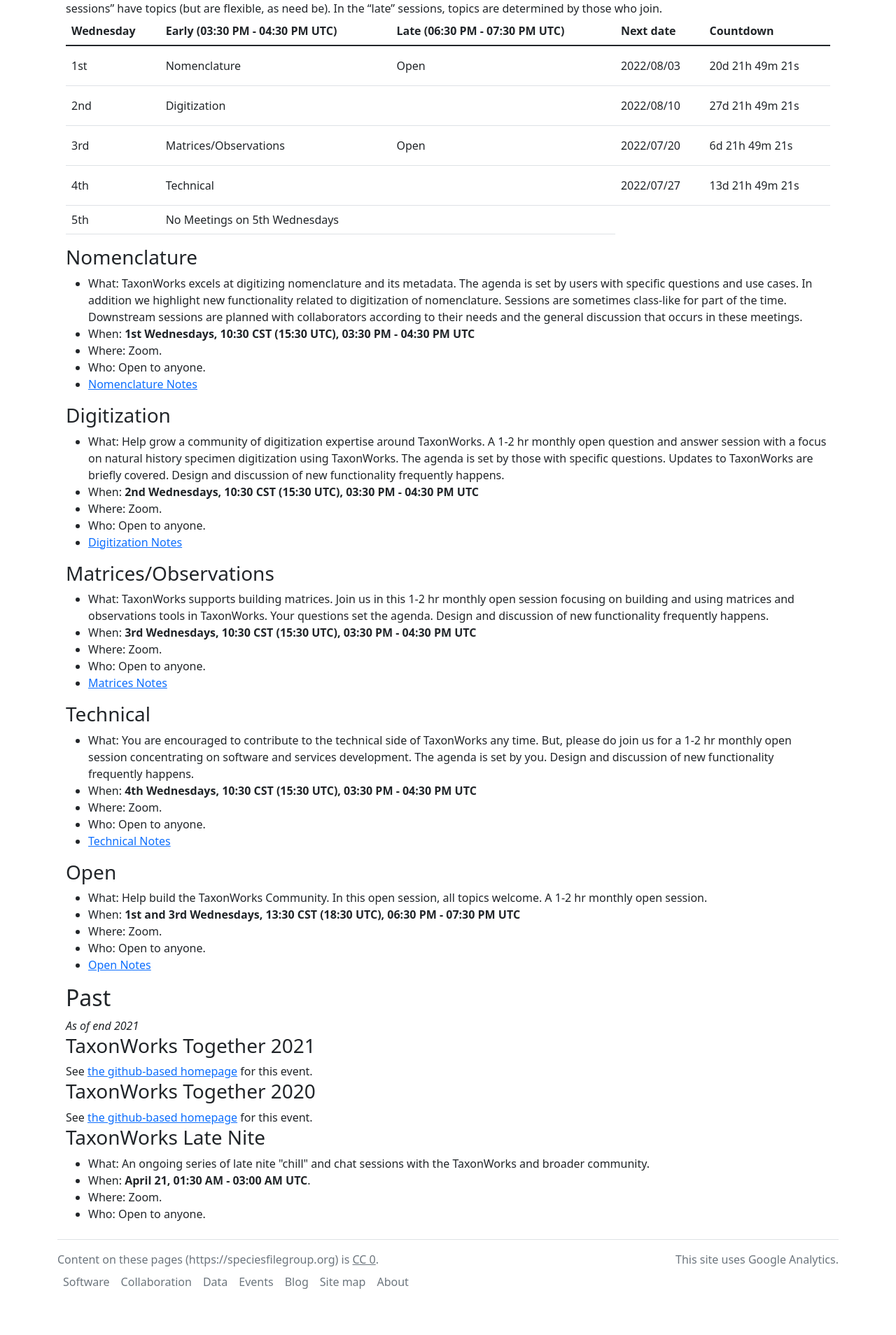
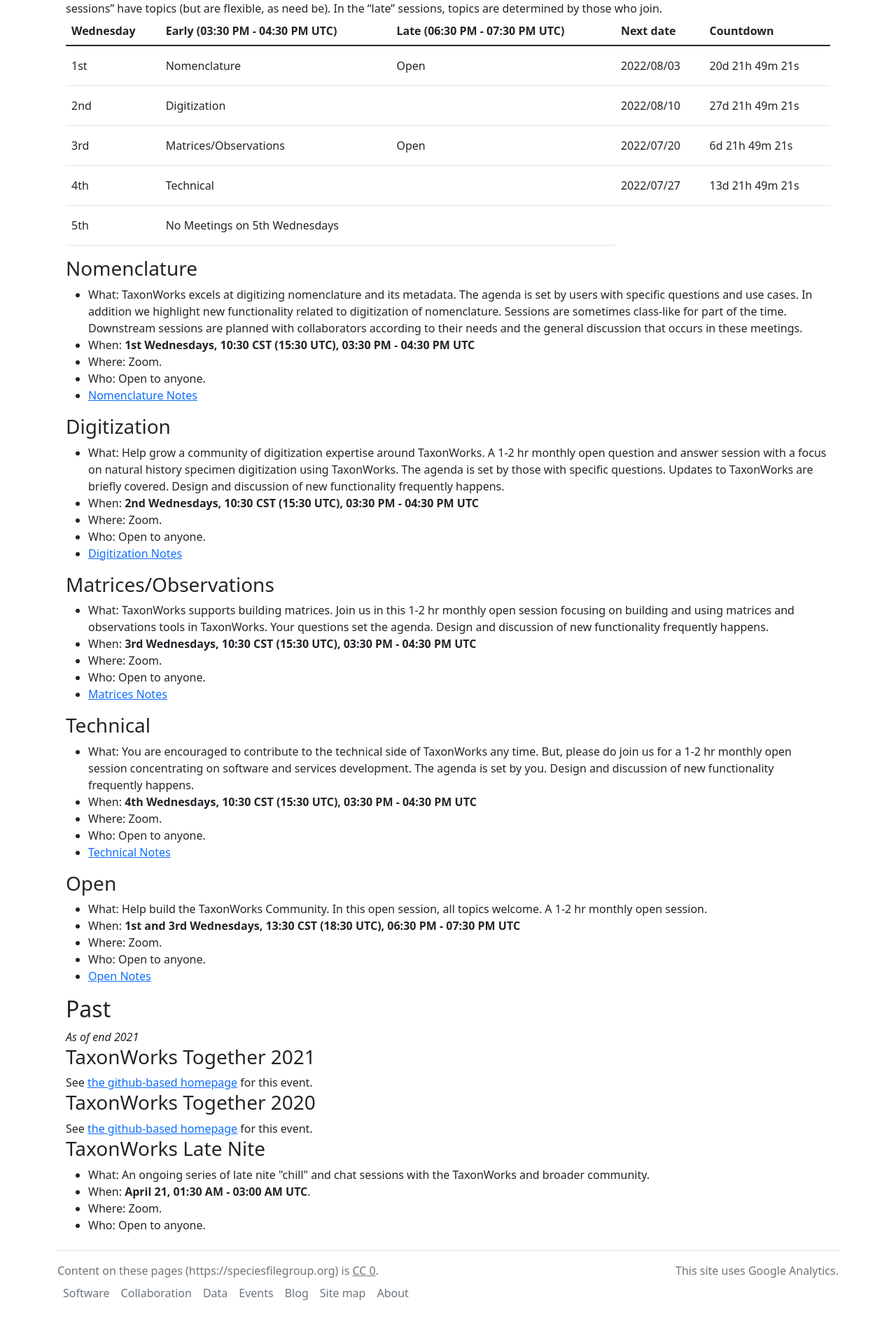
Before and after one commit to pnhogan/speciesfilegroup.github.io, a Jekyll site: the page built from events.html, in a window 1280 px wide. Shown: the part 884-2792 px from the top of the page at 70% size. Built offline with Jekyll 4.4.1, drawn with Linux system fonts in a browser that asks for light colours.

```diff
--- a/events.html
+++ b/events.html
@@ -118,7 +118,7 @@
 
       <tr>
         <td>5th</td>
-        <td>No Meetings on 5th Wednesdays</td>
+        <td><div class="py-2">No Meetings on 5th Wednesdays</div></td>
         <td></td>
       </tr>
 
```
Also changed, not shown: other parts of events.html (+3 -2 lines).
